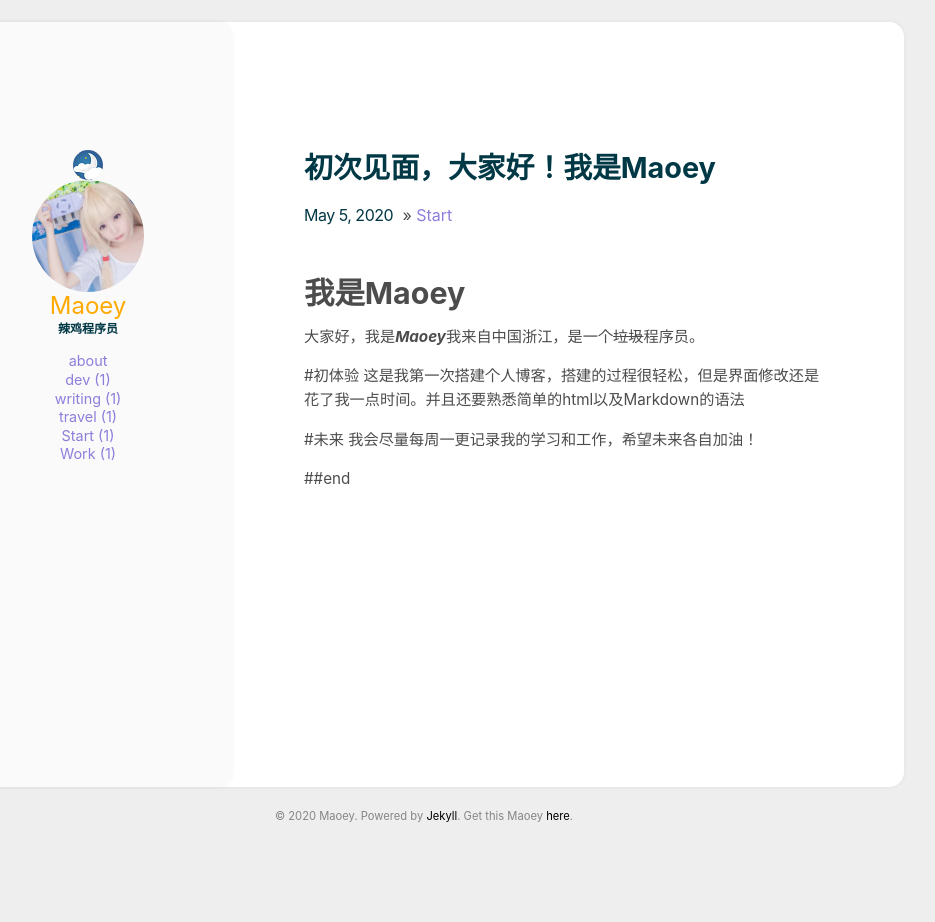
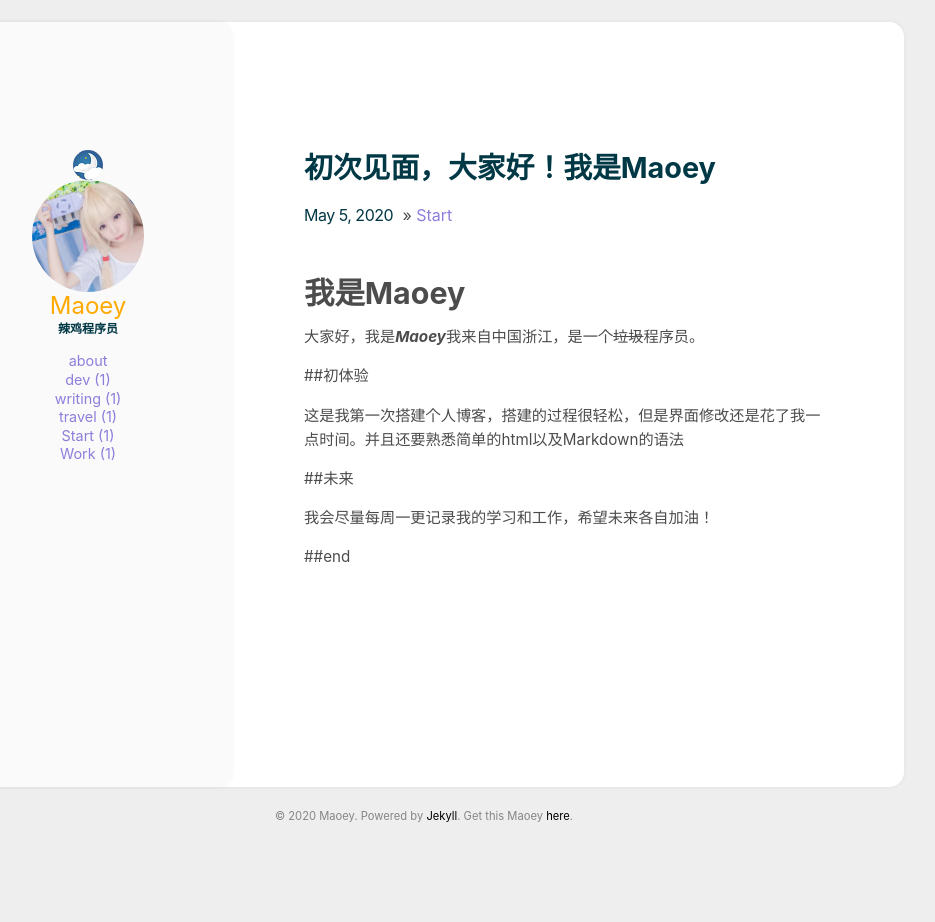
Before and after one commit to Maoey/Maoey.github.io, a Jekyll site: the page built from _posts/2020-05-05-s3.md, in a window 1280 px wide. Shown: the whole page, without its empty margins (216-1151 px from the left). Built offline with Jekyll 4.4.1, drawn with Linux system fonts in a browser that asks for light colours.

Commit message:
Update 2020-05-05-s3.md

```diff
--- a/_posts/2020-05-05-s3.md
+++ b/_posts/2020-05-05-s3.md
@@ -4,12 +4,15 @@ categories: [Start]
 comments: true
 ---
 # 我是Maoey
+
 大家好，我是***Maoey***我来自中国浙江，是一个~~垃圾~~程序员。
 
-#初体验
+##初体验
+
 这是我第一次搭建个人博客，搭建的过程很轻松，但是界面修改还是花了我一点时间。并且还要熟悉简单的html以及Markdown的语法
 
-#未来
+##未来
+
 我会尽量每周一更记录我的学习和工作，希望未来各自加油！
 
 ##end
```
